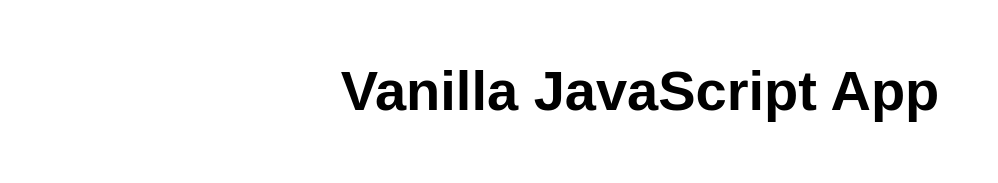
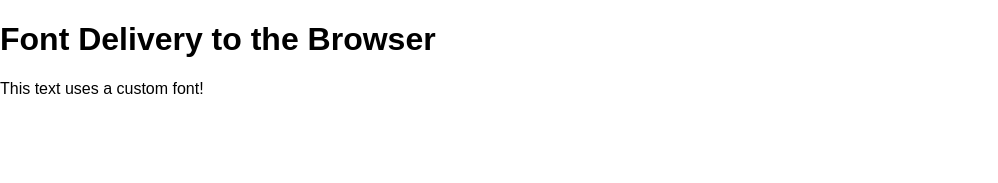
Before and after one commit to Ekinsley02/CS212, a website: page src/index.html in a window 1280 px wide. Shown: the whole page, without its empty margins (0-998 px from the left). Drawn offline with Linux system fonts and the light colour scheme.

Commit message:
Update index.html
first

```diff
--- a/src/index.html
+++ b/src/index.html
@@ -1,17 +1,16 @@
 <!DOCTYPE html>
 <html lang="en">
-
 <head>
-  <meta charset="UTF-8">
-  <meta name="viewport" content="width=device-width, initial-scale=1.0">
-  <link rel="stylesheet" href="styles.css">
-  <title>Vanilla JavaScript App</title>
+    <meta charset="UTF-8">
+    <meta name="viewport" content="width=device-width, initial-scale=1.0">
+    <title>Font Delivery Homework</title>
+    <link rel="stylesheet" href="styles.css"> <!-- Reference your external CSS file -->
 </head>
-
 <body>
-  <main>
-    <h1>Vanilla JavaScript App</h1>
-  </main>
+    <h1>Font Delivery to the Browser</h1>
+    <!-- ... other content ... -->
+    <div class="custom-font">
+        This text uses a custom font!
+    </div>
 </body>
-
 </html>
```
